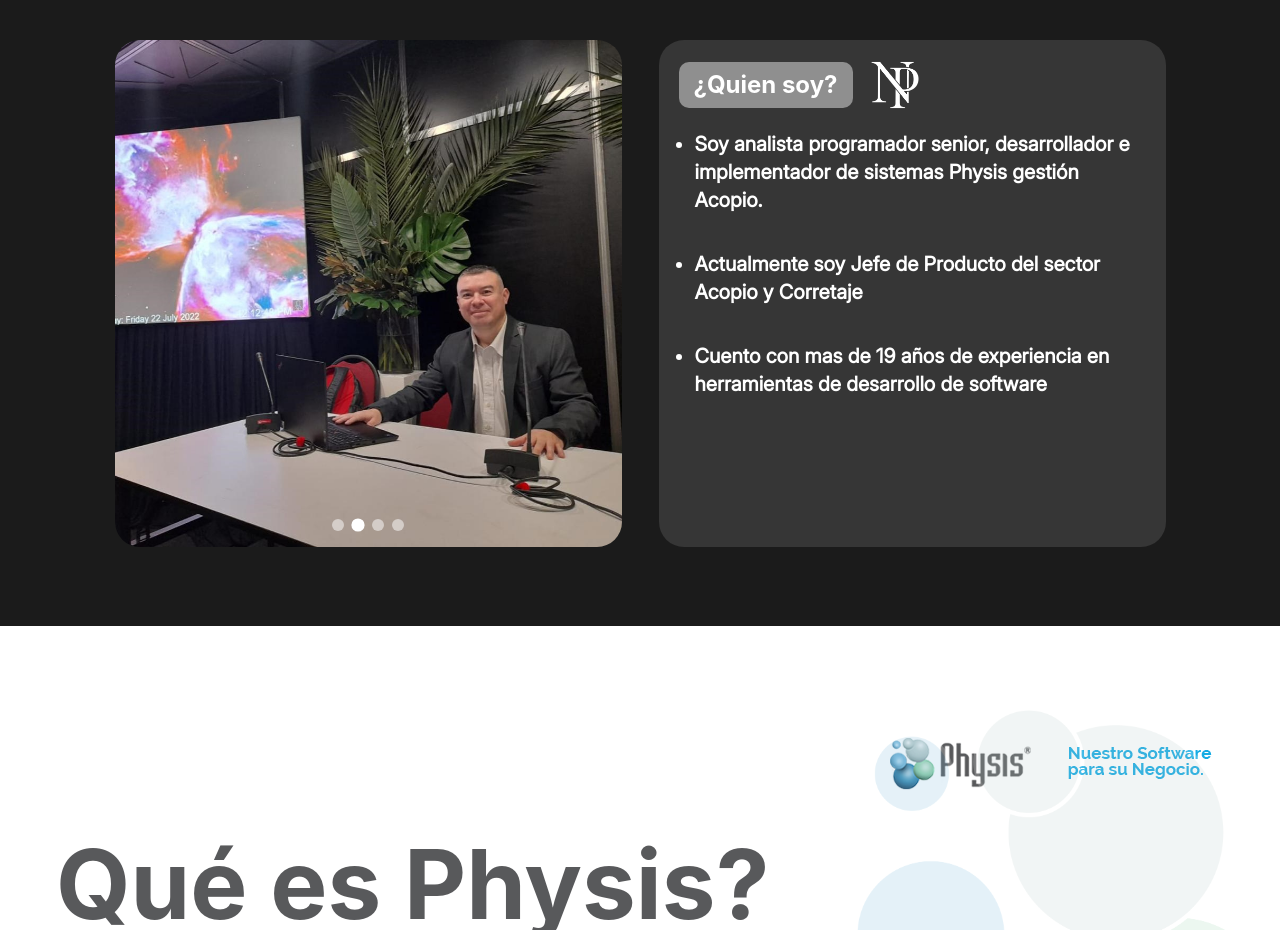
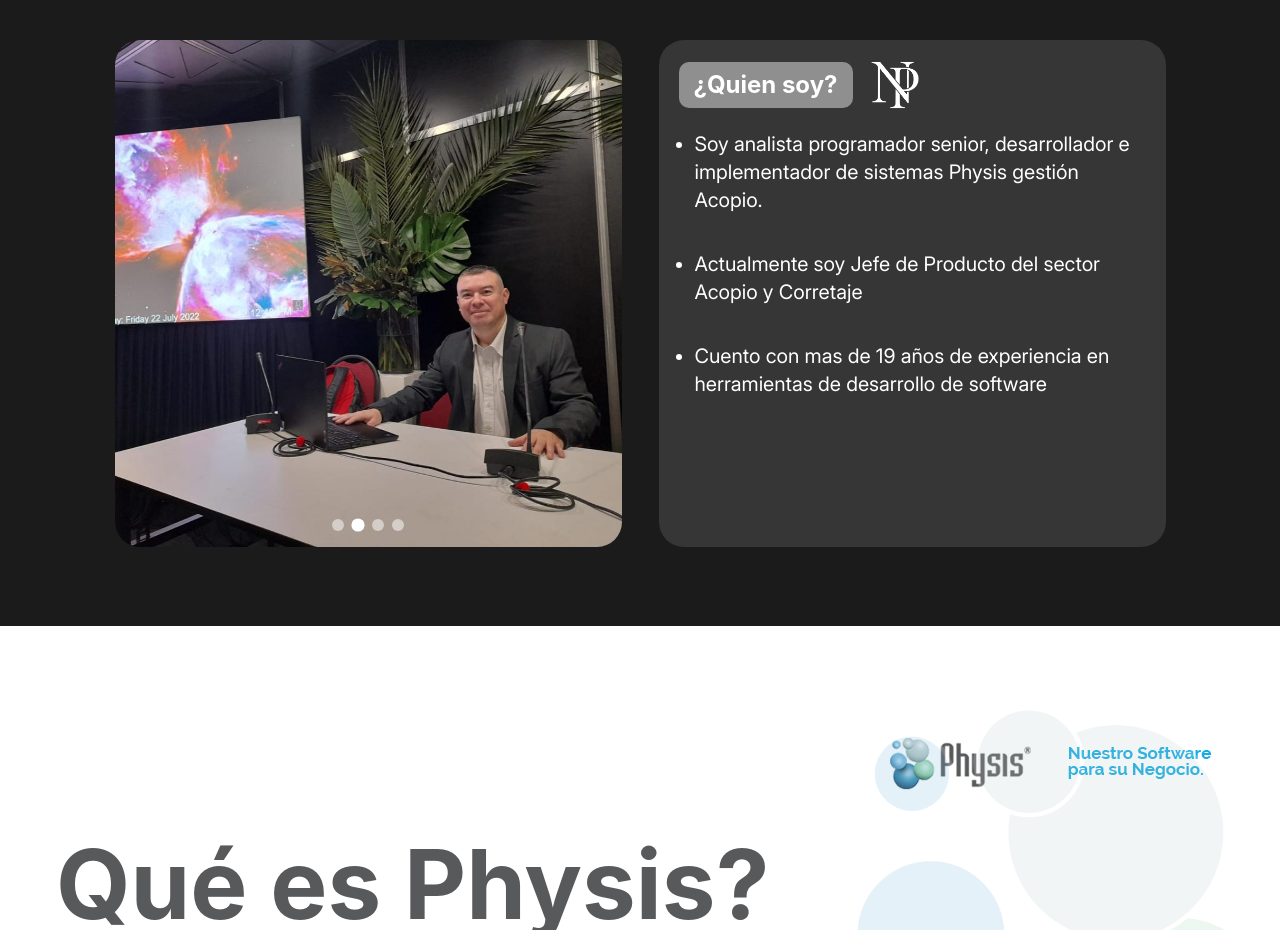
Before and after one commit to IsmaelFdezz/NELSON-WEB, a React (Create React App) app: page / in a window 1280 px wide. Shown: the part 840-1770 px from the top of the page. Built offline with nearby package versions, Linux system fonts and the light colour scheme.

Commit message:
quien soy en regular

```diff
--- a/src/components/quien-soy/QuienSoy.tsx
+++ b/src/components/quien-soy/QuienSoy.tsx
@@ -126,7 +126,7 @@ export default function QuienSoy() {
             className="w-[24px] h-[23px] lg:w-[52px] lg:h-[50px]"
           />
         </div>
-        <div className="m-5 text-white text-[10px] lg:text-xl inter font-bold hidden lg:flex">
+        <div className="m-5 text-white text-[10px] lg:text-xl inter hidden lg:flex">
           <ul className="list-disc ml-4">
             <li className="decoration-dotted">
               Soy analista programador senior, desarrollador e implementador de
```
